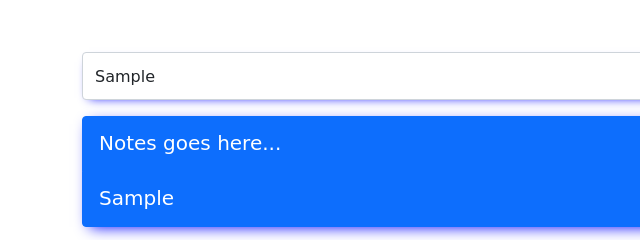
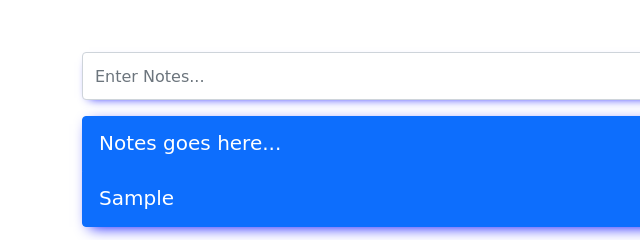
Before and after one commit to RoshanlalPrajapati/Todo, a website: page dist/index.html in a window 1280 px wide. Both pictures are taken after typing "Sample" into the empty fields and a click on the button "Enter". Shown: the full height of the page, 0-640 px from the left. Drawn offline with nearby package versions, Linux system fonts and the light colour scheme.

Commit message:
last commit

```diff
--- a/dist/index.html
+++ b/dist/index.html
@@ -14,13 +14,13 @@
         <div class="container">
             <form action="" onsubmit="enterText()">
         <div class="input-group mb-3">
-            <input type="text" class="form-control" placeholder="Enter Notes..." aria-label="Recipient's username" aria-describedby="button-addon2" style="height: 48px; box-shadow: 1px 4px 10px -6px blue;
+            <input id=""in type="text" class="form-control" placeholder="Enter Notes..." aria-label="Recipient's username" value="" aria-describedby="button-addon2" style="height: 48px; box-shadow: 1px 4px 10px -6px blue;
             ">
             <button id="add_button"  type="submit"class="btn btn-outline-secondary" id="button-addon2" style="margin-left: 4px;
             /* border-top-left-radius: 0; */
             /* border-bottom-left-radius: 0; */
             width: 104px;
-            border-radius: -1%;box-shadow: -1px 4px 10px -4px #7e868d;">Enter</button>
+            border-radius: -1%;box-shadow: -1px 4px 10px -4px #7e868d;"   onclick="myfun()">Enter</button>
           </div>
           <ul id="parentLists" class="list-group">
             <li class="list-group-item active d-flex justify-content-between " aria-current="true"><h5 class="flex-grow-1">Notes goes here...</h5>
@@ -33,9 +33,8 @@
         </ul>
     </div>
 </form>
-    </main>
 
-
+</main>
 
     <script src="https://cdn.jsdelivr.net/npm/bootstrap@5.1.3/dist/js/bootstrap.bundle.min.js" integrity="sha384-ka7Sk0Gln4gmtz2MlQnikT1wXgYsOg+OMhuP+IlRH9sENBO0LRn5q+8nbTov4+1p" crossorigin="anonymous"></script>
     <script src="script.js"></script>
--- a/dist/script.js
+++ b/dist/script.js
@@ -1,8 +1,10 @@
 let addButton = document.getElementById('add_button')
 addButton.addEventListener('click', enterText)
 
+
 function enterText(e){
     e.preventDefault();
+    let input_text = document.querySelector('.form-control')
     let currentButton = e.currentTarget;
     let currentInput  = currentButton.previousElementSibling
     let currentNotes = currentInput.value
@@ -16,9 +18,19 @@ function enterText(e){
 
     let parentLists = document.getElementById('parentLists');
     parentLists.appendChild(newLine)
+
+    input_text.value = "";
+
+
+}
+function myfun(){
+  const input=document.getElementsByTagName('input');
+  console.log(input);
+
 }
 
 function remove(currentElement){
+
     currentElement.parentElement.remove()
 }
 
@@ -41,4 +53,5 @@ function edit(currentElement){
 
     currentElement.parentElement.replaceChild(currInput, currentElement.previousElementSibling)
 }
+
 }
```
Also changed, not shown: dist/style.css (line endings or trailing spaces).
